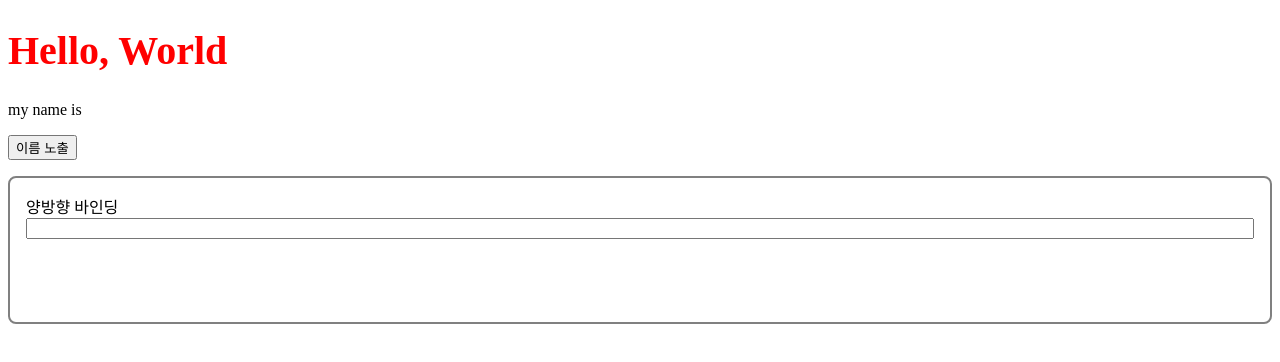
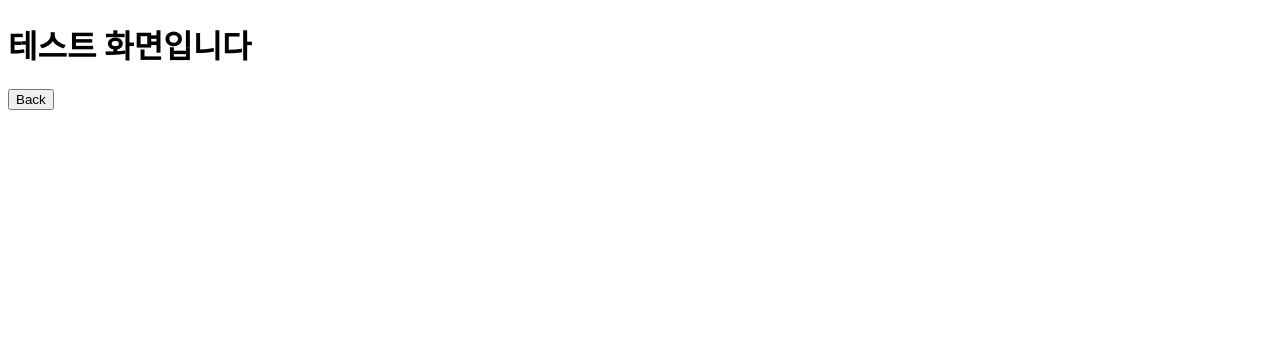
Before and after one commit to wonjin-dev/playing-vue, a Vue app: page /test in a window 1280 px wide. Shown: the top 362 px of the page. Built offline with nearby package versions, Linux system fonts and the light colour scheme.

Commit message:
step3, Vue router

```diff
--- a/src/App.vue
+++ b/src/App.vue
@@ -1,6 +1,6 @@
 <template>
 	<div id="app">
-		<Memo />
+		<router-view />
 	</div>
 </template>
 
--- a/src/components/Memo/index.vue
+++ b/src/components/Memo/index.vue
@@ -19,6 +19,10 @@
 				{{ received }}
 			</p>
 		</section>
+
+		<router-link to="/test">
+			<button>Router Test</button>
+		</router-link>
 	</main>
 </template>
 
@@ -67,10 +71,6 @@ h1 {
 	border: 2px solid grey;
 	border-radius: 8px;
 	padding: 16px;
-	margin-top: 16px;
-
-	& > input {
-		margin-top: 8px;
-	}
+	margin: 16px 0;
 }
 </style>
--- /dev/null
+++ b/src/components/Test.vue
@@ -0,0 +1,20 @@
+<template>
+	<main>
+		<h1>테스트 화면입니다</h1>
+		<button @click="routeBack">Back</button>
+	</main>
+</template>
+
+<script>
+import {Vue} from 'vue-property-decorator';
+import {Component} from 'vue-property-decorator';
+
+@Component({name: 'test'})
+export default class Test extends Vue {
+	routeBack() {
+		window.history.length > 1 ? this.$router.go(-1) : this.$router.push('/');
+	}
+}
+</script>
+
+<style scoped></style>
--- a/src/main.js
+++ b/src/main.js
@@ -1,8 +1,26 @@
-import Vue from 'vue'
-import App from './App.vue'
+import Vue from 'vue';
+import App from './App.vue';
+import VueRouter from 'vue-router';
+import Memo from './components/Memo/index.vue';
+import Test from './components/Test.vue';
 
-Vue.config.productionTip = false
+Vue.config.productionTip = false;
+Vue.use(VueRouter);
+
+const routes = [
+	{
+		path: '/test',
+		component: Test,
+	},
+	{path: '/', component: Memo},
+];
+
+const router = new VueRouter({
+	mode: 'history',
+	routes,
+});
 
 new Vue({
-  render: h => h(App),
-}).$mount('#app')
+	router,
+	render: (createElement) => createElement(App),
+}).$mount('#app');
```
Also changed, not shown: 1 other file (tests, documents, lock files or other folders).
